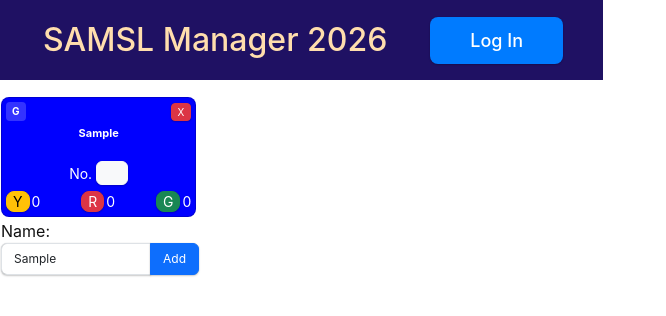
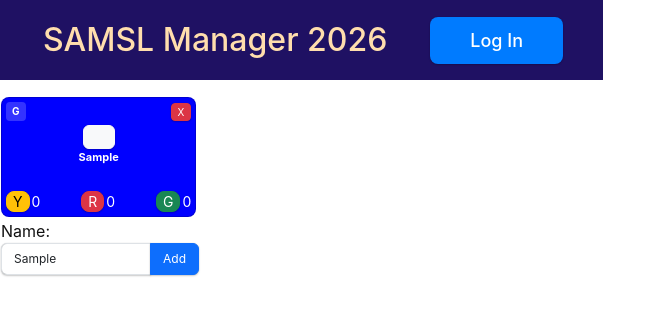
Before and after one commit to Andy-Warhurst/samsl-timesheets, a React (Create React App) app: page /guests in a window 1280 px wide. Both pictures are taken after typing "Sample" into the empty fields and a click on the button "Add". Shown: the top 316 px of the page, without its empty margins (0-666 px from the left). Built offline with nearby package versions, Linux system fonts and the light colour scheme; no server answers.

Commit message:
Swapped the number and the name

```diff
--- a/src/Guests.js
+++ b/src/Guests.js
@@ -246,6 +246,36 @@ function Guests() {
                                                     </Button>
                                                 </div>
 
+                                                {/* Shirt number (in its own row, click won't toggle selection) */}
+                                                <div
+                                                    style={{
+                                                        display: "flex",
+                                                        alignItems: "center",
+                                                        justifyContent: "center",
+                                                        gap: 4,
+                                                        width: "100%"
+                                                    }}
+                                                    onClick={(e) => e.stopPropagation()} // don't trigger card selection
+                                                >
+                                                        {/*<span*/}
+                                                        {/*    style={{*/}
+                                                        {/*        fontSize: 14*/}
+                                                        {/*    }}*/}
+                                                        {/*>No.</span>*/}
+
+                                                    <EditableNumberButton
+                                                        value={p.shirtno}
+                                                        onCommit={(newNo) => updateShirtNumber(p, newNo)}
+                                                        buttonStyle={{
+                                                            fontSize: "10px",
+                                                            padding: "0 6px",
+                                                            minWidth: "32px",
+                                                            textAlign: "centre"
+                                                        }}
+                                                        buttonVariant="light"
+                                                    />
+                                                </div>
+
                                                 {/* Body: name + shirt number */}
                                                 <div
                                                     style={{
@@ -278,35 +308,7 @@ function Guests() {
                                                         {p.name}
                                                     </div>
 
-                                                    {/* Shirt number (in its own row, click won't toggle selection) */}
-                                                    <div
-                                                        style={{
-                                                            display: "flex",
-                                                            alignItems: "center",
-                                                            justifyContent: "center",
-                                                            gap: 4,
-                                                            width: "100%"
-                                                        }}
-                                                        onClick={(e) => e.stopPropagation()} // don't trigger card selection
-                                                    >
-                                                        <span
-                                                            style={{
-                                                                fontSize: 14
-                                                        }}
-                                                        >No.</span>
 
-                                                        <EditableNumberButton
-                                                            value={p.shirtno}
-                                                            onCommit={(newNo) => updateShirtNumber(p, newNo)}
-                                                            buttonStyle={{
-                                                                fontSize: "10px",
-                                                                padding: "0 6px",
-                                                                minWidth: "32px",
-                                                                textAlign: "centre"
-                                                            }}
-                                                            buttonVariant="light"
-                                                        />
-                                                    </div>
                                                 </div>
 
                                                 {/* Footer: Y / R / G buttons + counts */}
```
